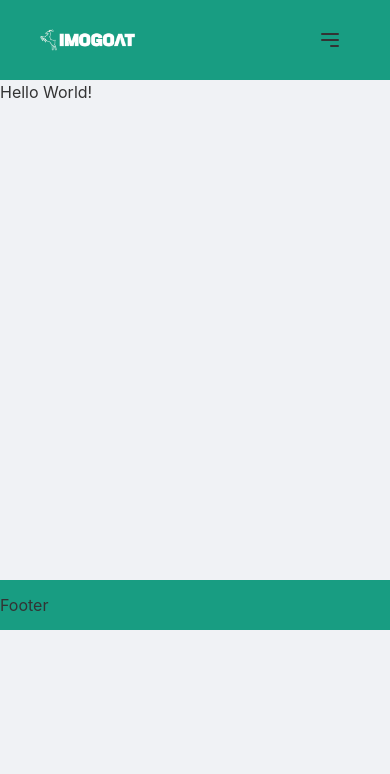
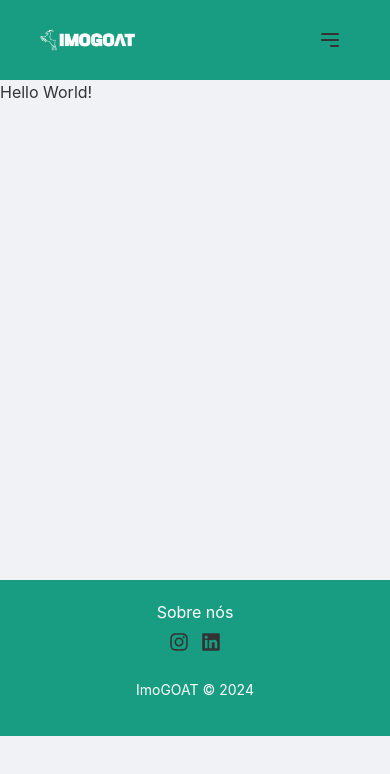
Before and after one commit to imogoat/projeto-front-end, a Next.js app: page / in a window 390 px wide. Shown: the top 774 px of the page. Built offline with nearby package versions, Linux system fonts and the light colour scheme.

Commit message:
style [footer]: adicionar footer responsivo ao projeto

```diff
--- a/package.json
+++ b/package.json
@@ -11,6 +11,9 @@
   "dependencies": {
     "@emotion/react": "^11.13.3",
     "@emotion/styled": "^11.13.0",
+    "@fortawesome/fontawesome-svg-core": "^6.6.0",
+    "@fortawesome/free-brands-svg-icons": "^6.6.0",
+    "@fortawesome/react-fontawesome": "^0.2.2",
     "@mui/icons-material": "^6.1.4",
     "next": "^14.2.15",
     "react": "^18",
--- a/src/components/Footer.tsx
+++ b/src/components/Footer.tsx
@@ -1,8 +1,24 @@
+import { FontAwesomeIcon } from '@fortawesome/react-fontawesome';
+import { faLinkedin, faInstagram } from '@fortawesome/free-brands-svg-icons';
+
 const Footer = () => {
     return (
-        <div className="flex items-center py-[25px] w-full h-5 bg-[--green-light]">
-            Footer
-        </div>
+        <>
+            <div className="flex flex-col items-center p-5 w-full h-auto bg-[--green-light] text-white">
+                <div className='cursor-pointer hover:text-[--green-black]'>
+                    Sobre nós
+                </div>
+                <div className="flex space-x-3 w-auto my-2">
+                    <a href="https://instagram.com" target="_blank" rel="noopener noreferrer">
+                        <FontAwesomeIcon icon={faInstagram} className="h-5 w-5 hover:text-[--white]" />
+                    </a>
+                    <a href="https://linkedin.com" target="_blank" rel="noopener noreferrer">
+                        <FontAwesomeIcon icon={faLinkedin} className="h-5 w-5 hover:text-[--white]" />
+                    </a>
+                </div>
+                <div className='my-4 text-sm'>ImoGOAT © 2024</div>
+            </div>
+        </>
     )
 }
 
--- a/src/components/Header.tsx
+++ b/src/components/Header.tsx
@@ -1,7 +1,6 @@
 "use client";
 
 import Image from 'next/image';
-// import MenuIcon from '@mui/icons-material/Menu';
 
 import { useState } from 'react';
 
```
Also changed, not shown: 1 other file (tests, documents, lock files or other folders).
